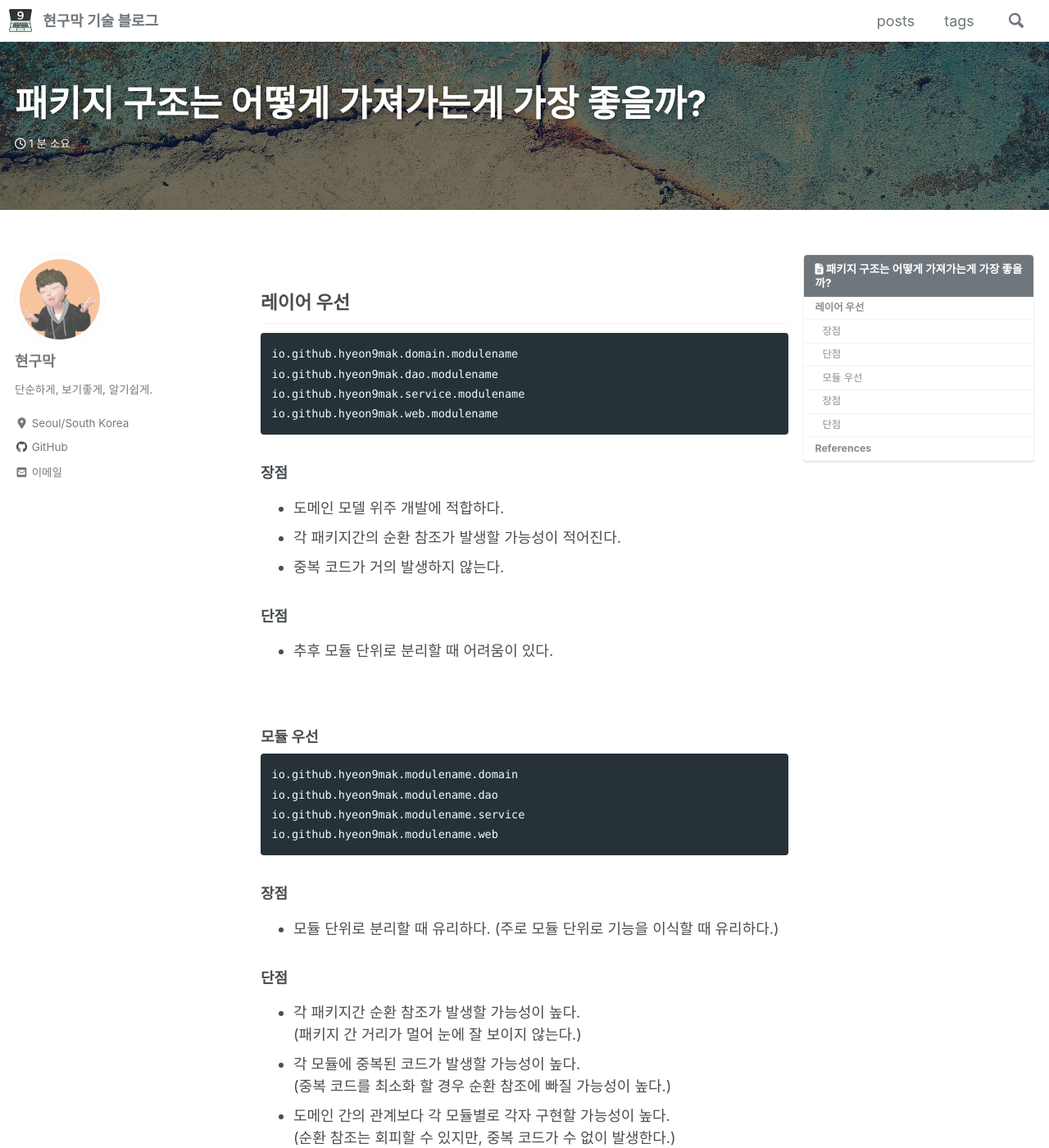
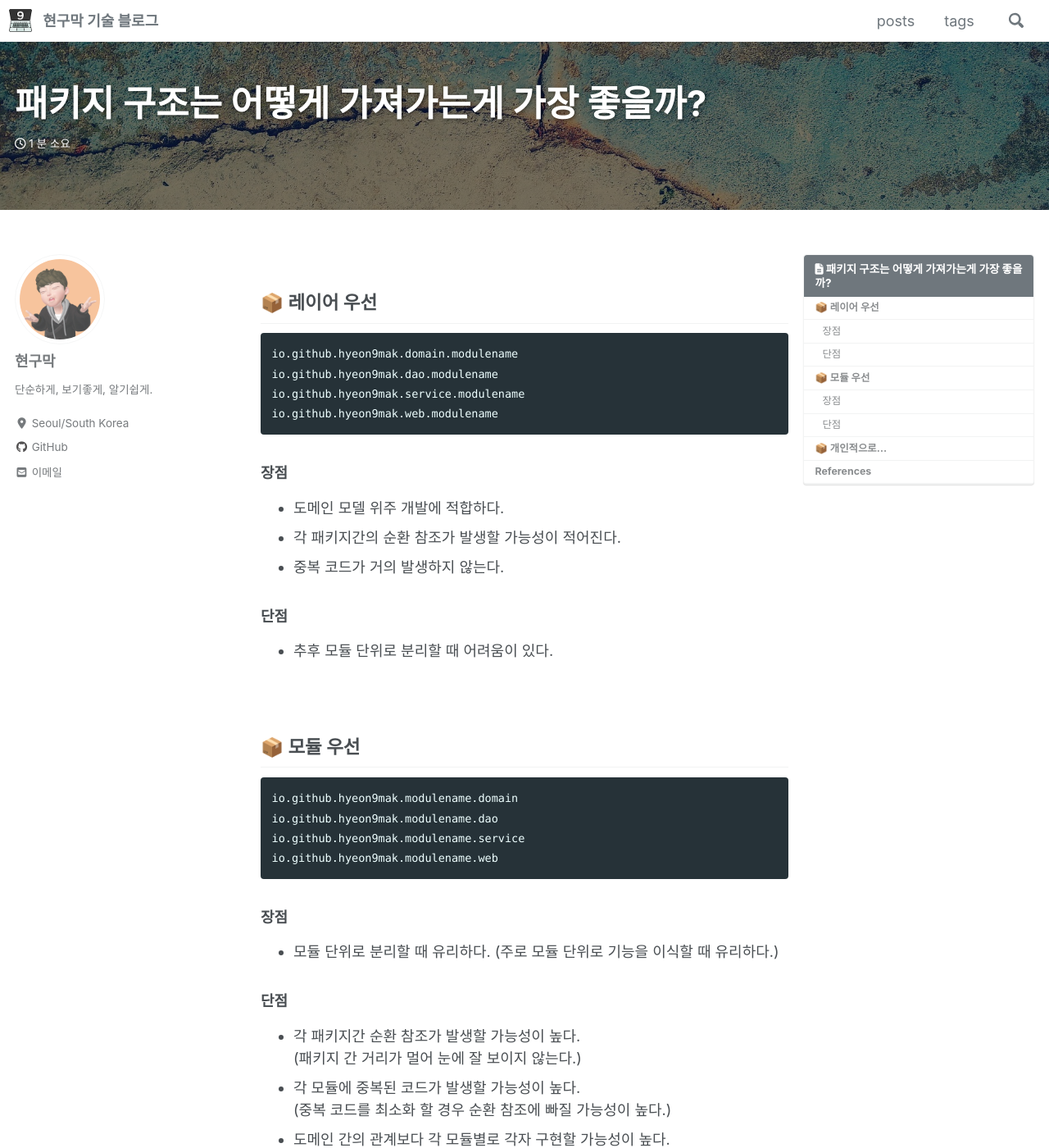
Before and after one commit to Hyeon9mak/Hyeon9mak.github.io, a Jekyll site: the page built from _posts/2021-06-09-best-java-package-structure.md, in a window 1280 px wide and 1400 px high. Shown: the whole window at 82% size. Built offline with Jekyll 4.4.1, drawn with Linux system fonts in a browser that asks for light colours; cached includes are drawn as plain includes; nearby versions of some CDN libraries; comment, search, counter and statistics services are not loaded.

Commit message:
docs: 2021-06-09-best-java-package-structure 문법 수정, 이모지 추가

````diff
--- a/_posts/2021-06-09-best-java-package-structure.md
+++ b/_posts/2021-06-09-best-java-package-structure.md
@@ -8,7 +8,7 @@ toc_sticky: true
 toc_label: "패키지 구조는 어떻게 가져가는게 가장 좋을까?"
 ---
 
-## 레이어 우선
+## 📦 레이어 우선
 ```
 io.github.hyeon9mak.domain.modulename
 io.github.hyeon9mak.dao.modulename
@@ -26,7 +26,7 @@ io.github.hyeon9mak.web.modulename
 
 <br>
 
-### 모듈 우선
+## 📦 모듈 우선
 ```
 io.github.hyeon9mak.modulename.domain
 io.github.hyeon9mak.modulename.dao
@@ -47,9 +47,7 @@ io.github.hyeon9mak.modulename.web
 
 <br>
 
----
-
-<br>
+## 📦 개인적으로...
 
 개인적으로 개발 및 설계를 진행하는 입장에서 레이어를 우선하는 패키지 구조가 중복 코드도 적게 발생하고,
 순환 참조가 발생하는지 계속 의식할 수 있어서 편리했다.
````
